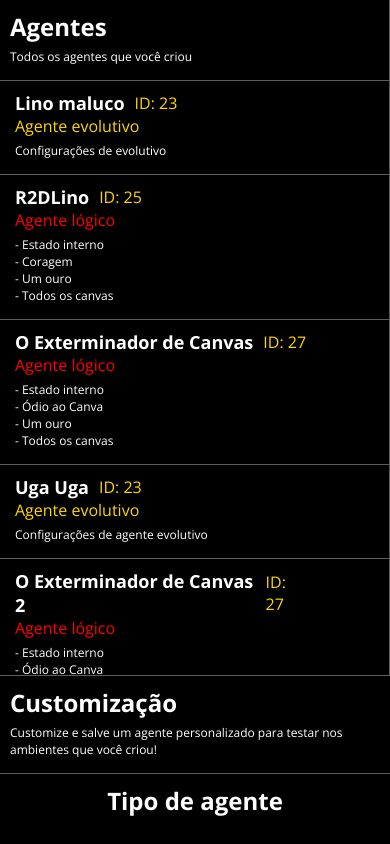
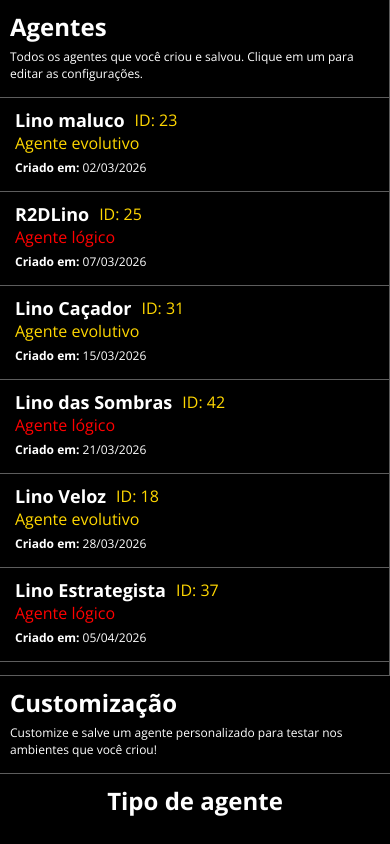
Before and after one commit to williamsdavid5/wumpus-verse-frontend, a React (Vite) app: page /agentes in a window 390 px wide. Shown: the top 844 px of the page. Built offline with nearby package versions, Linux system fonts and the light colour scheme; sample sign-in values are in the browser's storage.

Commit message:
alguns ajustes de responsividade, mas falta mais

```diff
--- a/src/pages/Agentes.jsx
+++ b/src/pages/Agentes.jsx
@@ -9,95 +9,150 @@ export default function Agentes() {
     const [mostrarFuncionamento, setMostrarFuncionamento] = useState(false);
     const [tipoConfigPontos, setTipoConfigPontos] = useState('simples');
 
+    const agentes = [
+        {
+            id: 23,
+            nome: "Lino maluco",
+            tipo: "evolutivo",
+            tipoClass: "destaqueGold",
+            dataCriacao: "02/03/2026"
+        },
+        {
+            id: 25,
+            nome: "R2DLino",
+            tipo: "lógico",
+            tipoClass: "destaqueRed",
+            dataCriacao: "07/03/2026"
+        },
+        {
+            id: 31,
+            nome: "Lino Caçador",
+            tipo: "evolutivo",
+            tipoClass: "destaqueGold",
+            dataCriacao: "15/03/2026"
+        },
+        {
+            id: 42,
+            nome: "Lino das Sombras",
+            tipo: "lógico",
+            tipoClass: "destaqueRed",
+            dataCriacao: "21/03/2026"
+        },
+        {
+            id: 18,
+            nome: "Lino Veloz",
+            tipo: "evolutivo",
+            tipoClass: "destaqueGold",
+            dataCriacao: "28/03/2026"
+        },
+        {
+            id: 37,
+            nome: "Lino Estrategista",
+            tipo: "lógico",
+            tipoClass: "destaqueRed",
+            dataCriacao: "05/04/2026"
+        },
+        {
+            id: 52,
+            nome: "Lino Explosivo",
+            tipo: "evolutivo",
+            tipoClass: "destaqueGold",
+            dataCriacao: "12/04/2026"
+        },
+        {
+            id: 44,
+            nome: "Lino Silencioso",
+            tipo: "lógico",
+            tipoClass: "destaqueRed",
+            dataCriacao: "18/04/2026"
+        },
+        {
+            id: 61,
+            nome: "Lino Mestre",
+            tipo: "evolutivo",
+            tipoClass: "destaqueGold",
+            dataCriacao: "25/04/2026"
+        },
+        {
+            id: 29,
+            nome: "Lino Caótico",
+            tipo: "lógico",
+            tipoClass: "destaqueRed",
+            dataCriacao: "30/04/2026"
+        },
+        {
+            id: 73,
+            nome: "Lino Implacável",
+            tipo: "evolutivo",
+            tipoClass: "destaqueGold",
+            dataCriacao: "07/05/2026"
+        },
+        {
+            id: 56,
+            nome: "Lino Analítico",
+            tipo: "lógico",
+            tipoClass: "destaqueRed",
+            dataCriacao: "14/05/2026"
+        },
+        {
+            id: 84,
+            nome: "Lino Supremo",
+            tipo: "evolutivo",
+            tipoClass: "destaqueGold",
+            dataCriacao: "21/05/2026"
+        },
+        {
+            id: 68,
+            nome: "Lino Metódico",
+            tipo: "lógico",
+            tipoClass: "destaqueRed",
+            dataCriacao: "28/05/2026"
+        },
+        {
+            id: 92,
+            nome: "Lino Destemido",
+            tipo: "evolutivo",
+            tipoClass: "destaqueGold",
+            dataCriacao: "03/06/2026"
+        },
+        {
+            id: 47,
+            nome: "Lino Preciso",
+            tipo: "lógico",
+            tipoClass: "destaqueRed",
+            dataCriacao: "10/06/2026"
+        }
+    ];
+
     return (
         <>
             <main className="mundosMain agentesMain">
                 <aside className="mundosLista esquerdaAgentes">
                     <div className='topoAgentes'>
                         <h1>Agentes</h1>
-                        <p className='paragrafoInformativo'>Todos os agentes que você criou</p>
+                        <p className='paragrafoInformativo'>Todos os agentes que você criou e salvou. Clique em um para editar as configurações.</p>
                     </div>
                     <div className='divListaMundos'>
-                        <div className='itemListaMundos'>
-                            <div className='esquerda'>
-                                <div style={{ display: 'flex', alignItems: 'center', gap: '10px' }}>
-                                    <h2>Lino maluco</h2><p><span className='destaqueGold'>ID: 23</span></p>
+
+                        {agentes.map((agente) => (
+                            <div key={agente.id} className='itemListaMundos itemListaAgentesCustomizados'>
+                                <div className='esquerda'>
+                                    <div style={{ display: 'flex', alignItems: 'center', gap: '10px' }}>
+                                        <h2>{agente.nome}</h2>
+                                        <p><span className='destaqueGold'>ID: {agente.id}</span></p>
+                                    </div>
+                                    <p className={agente.tipoClass}>Agente {agente.tipo}</p>
+                                    <p className='paragrafoInformativo'><b>Criado em: </b> {agente.dataCriacao}</p>
                                 </div>
-                                <p className='destaqueGold'>Agente evolutivo</p>
-                                <p className='paragrafoInformativo'>Configurações de evolutivo</p>
+                                <div className='direita'>
+                                    <button className='botaoExcluir'>
+                                        Excluir
+                                    </button>
+                                </div>
                             </div>
-                        </div>
-                        <div className='itemListaMundos'>
-                            <div className='esquerda'>
-                                <div style={{ display: 'flex', alignItems: 'center', gap: '10px' }}>
-                                    <h2>R2DLino</h2><p><span className='destaqueGold'>ID: 25</span></p>
-                                </div>
-                                <p className='destaqueRed'>Agente lógico</p>
-                                <p className='paragrafoInformativo'>
-                                    - Estado interno <br />
-                                    - Coragem <br />
-                                    - Um ouro <br />
-                                    - Todos os canvas
-                                </p>
-                            </div>
-                        </div>
-                        <div className='itemListaMundos'>
-                            <div className='esquerda'>
-                                <div style={{ display: 'flex', alignItems: 'center', gap: '10px' }}>
-                                    <h2>O Exterminador de Canvas</h2>
-                                    <p><span className='destaqueGold'>ID: 27</span></p>
-                                </div>
-                                <p className='destaqueRed'>Agente lógico</p>
-                                <p className='paragrafoInformativo'>
-                                    - Estado interno <br />
-                                    - Ódio ao Canva <br />
-                                    - Um ouro <br />
-                                    - Todos os canvas
-                                </p>
-                            </div>
-                        </div>
-                        <div className='itemListaMundos'>
-                            <div className='esquerda'>
-                                <div style={{ display: 'flex', alignItems: 'center', gap: '10px' }}>
-                                    <h2>Uga Uga</h2>
-                                    <p><span className='destaqueGold'>ID: 23</span></p>
-                                </div>
-                                <p className='destaqueGold'>Agente evolutivo</p>
-                                <p className='paragrafoInformativo'>
-                                    Configurações de agente evolutivo
-                                </p>
-                            </div>
-                        </div>
-                        <div className='itemListaMundos'>
-                            <div className='esquerda'>
-                                <div style={{ display: 'flex', alignItems: 'center', gap: '10px' }}>
-                                    <h2>O Exterminador de Canvas 2</h2>
-                                    <p><span className='destaqueGold'>ID: 27</span></p>
-                                </div>
-                                <p className='destaqueRed'>Agente lógico</p>
-                                <p className='paragrafoInformativo'>
-                                    - Estado interno <br />
-                                    - Ódio ao Canva <br />
-                                    - Um ouro <br />
-                                    - Todos os canvas
-                                </p>
-                            </div>
-                        </div>
-                        <div className='itemListaMundos'>
-                            <div className='esquerda'>
-                                <div style={{ display: 'flex', alignItems: 'center', gap: '10px' }}>
-                                    <h2>Lino, apenas</h2>
-                                    <p><span className='destaqueGold'>ID: 27</span></p>
-                                </div>
-                                <p className='destaqueRed'>Agente lógico</p>
-                                <p className='paragrafoInformativo'>
-                                    - Estado interno <br />
-                                    - Ódio ao Canva <br />
-                                    - Um ouro <br />
-                                    - Todos os canvas
-                                </p>
-                            </div>
-                        </div>
+                        ))}
+
+
                     </div>
                 </aside>
                 <section className="direitaAgentes">
@@ -223,11 +278,11 @@ export default function Agentes() {
                                             <hr />
                                         </>
                                     )}
-                                    <p>
+                                    <p className='paragrafoInformativo'>
                                         Se você realmente leu e sabe como funciona (eu vou confiar em você), então deve ter percebido o quanto a pontuação é importante! A pontuação define o nível de <span className='destaqueGold'>premiação</span> ou <span className='destaqueRed'>punição</span> para cada ação daquele agente. É muito importante que isso seja bem definido para que o agente evolua corretamente para se comportar da maneira que você quer! Então, <b>esteja atento às pontuações</b> que você vai atribuir.
                                     </p>
                                     <br />
-                                    <h2>Configurações</h2>
+                                    <h2>Geração</h2>
                                     <div className='auxiliarCongifAgentesEvolutivos'>
                                         <input type="number" />
                                         <p>População <br />
@@ -261,7 +316,7 @@ export default function Agentes() {
                                         </p>
                                     </div>
                                     <hr />
-                                    <h2>Pontuações</h2>
+                                    <h2>Pontuação</h2>
                                     <p>Podem ser <span className='destaqueGold'>positivas para premiação</span> ou <span className='destaqueRed'>negativas para punição</span>, os valores definem a intensidade.</p>
                                     <span>
                                         Tipo:
--- a/src/pages/styles/agentes.css
+++ b/src/pages/styles/agentes.css
@@ -1,12 +1,12 @@
 .esquerdaAgentes {
     height: 100%;
-    width: 40%;
+    width: 30%;
     border-right: solid 1px var(--bordaCor);
 }
 
 .direitaAgentes {
     height: 100%;
-    width: 60%;
+    width: 70%;
     box-sizing: border-box;
     overflow-y: auto;
     box-sizing: border-box;
@@ -141,6 +141,25 @@
     width: 50%;
 }
 
+@media (max-width: 1300px) {
+    .itemListaAgentesCustomizados {
+        flex-direction: column;
+    }
+
+    .itemListaAgentesCustomizados .direita {
+        width: 100%;
+        /* background-color: gray; */
+        display: flex;
+        align-items: center;
+        box-sizing: content-box;
+    }
+
+    .itemListaAgentesCustomizados .botaoExcluir {
+        width: 80%;
+        box-sizing: border-box;
+    }
+}
+
 @media (max-width: 900px) {
     .agentesMain {
         flex-direction: column;
```
Also changed, not shown: src/pages/styles/historico.css (+21 -2 lines).
